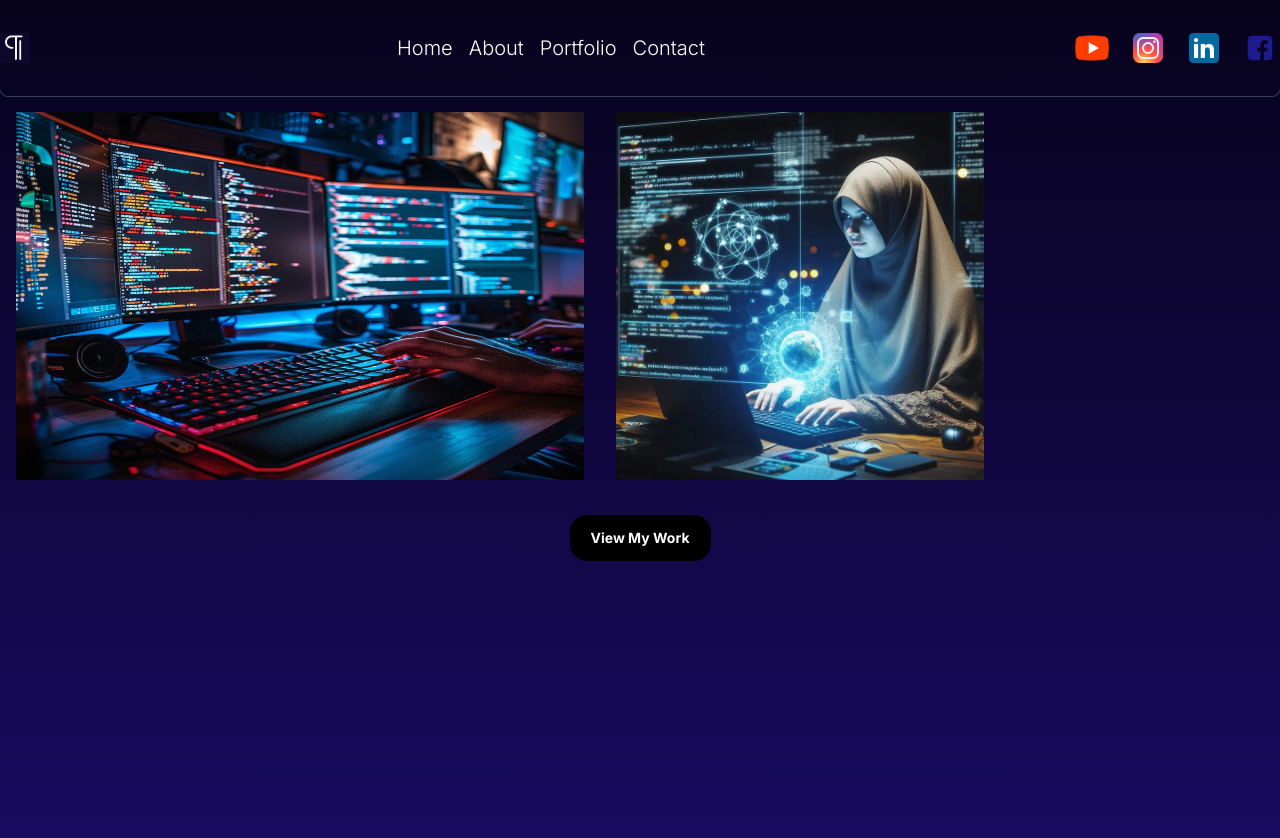
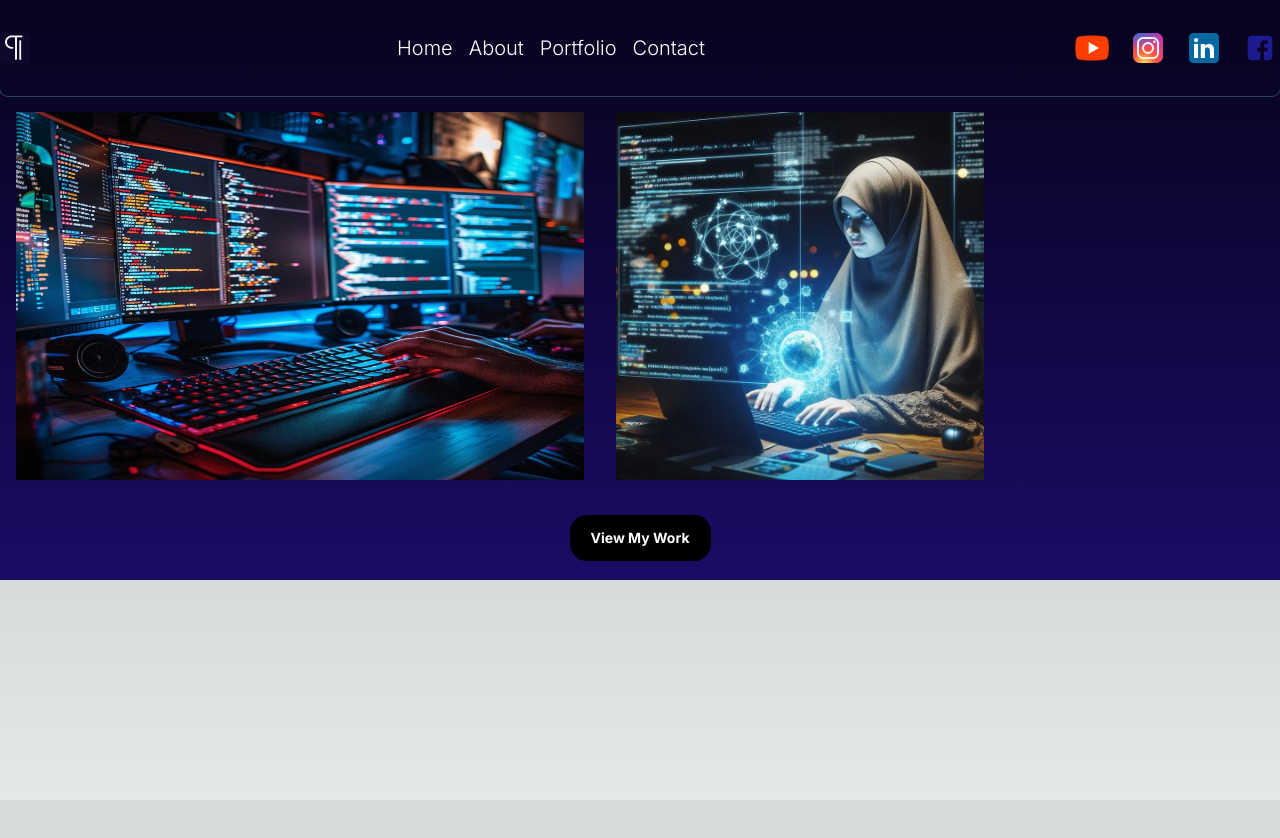
Before and after one commit to SaraNaveed02/portfolio, a Next.js app: page / in a window 1280 px wide. Shown: the top 838 px of the page. After the commit the page ends 800 px from the top, so only its background shows below. Built offline with nearby package versions, Linux system fonts and the light colour scheme.

Commit message:
Update page.tsx

```diff
--- a/src/app/page.tsx
+++ b/src/app/page.tsx
@@ -11,8 +11,8 @@ export default function Home() {
       animate={{ y: "0%" }}
       transition={{ duration: 1 }}
     >
-      <div className="h-screen">
-      <div className=" flex ">
+      <div className="h-full">
+      <div className=" flex max-h-full">
         {/* IMAGE CONTAINER */}
         <div className=" ">
           <Image src="/code.jpg" height={200} width={900} alt="programming" className="md:max-h-[800px]  lg:max-h-[400px] p-4 lg:max-w-[600px]  " />
```
